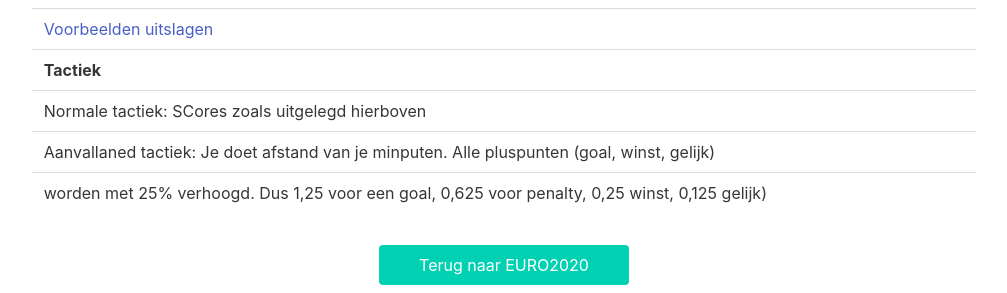
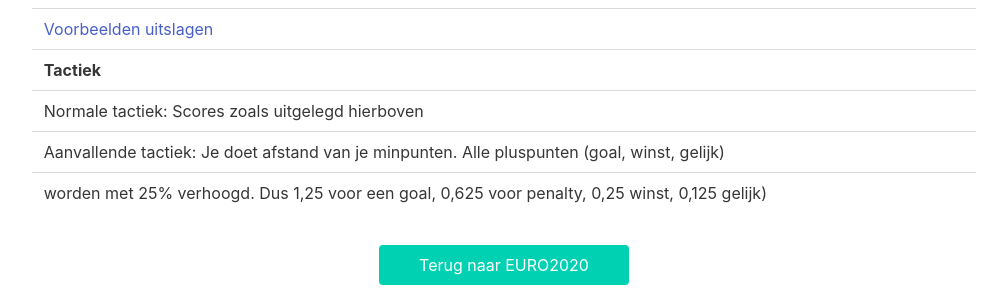
Before and after one commit to LuukBalessence/LenteCup2, a Django app: page /euro2020/hulpbieden in a window 1280 px wide. Shown: the part 1069-1362 px from the top of the page, without its empty margins (136-1143 px from the left). Run offline with Django 3.2, Linux system fonts and the light colour scheme; a user stored in the database is signed in; lists and menus that the app fills with data are empty; parts of the project's set-up code (start-up, migrations or seed data) failed here and were passed over; some libraries are stand-ins or nearby versions.

Commit message:
Hulp bieden

```diff
--- a/euro2020/templates/euro2020/hulpbieden.html
+++ b/euro2020/templates/euro2020/hulpbieden.html
@@ -133,12 +133,12 @@
             </tr>
         <tr>
                 <td>
-                     Normale tactiek: SCores zoals uitgelegd hierboven
+                     Normale tactiek: Scores zoals uitgelegd hierboven
                 </td>
             </tr>
         <tr>
                 <td>
-                     Aanvallaned tactiek: Je doet afstand van je minputen. Alle pluspunten (goal, winst, gelijk)
+                     Aanvallende tactiek: Je doet afstand van je minpunten. Alle pluspunten (goal, winst, gelijk)
                 </td>
             </tr>
         <tr>
```
